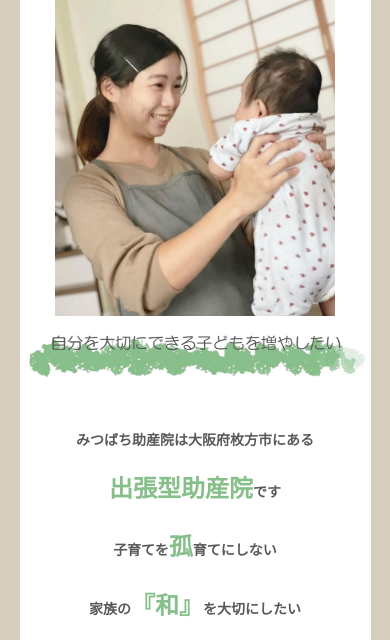
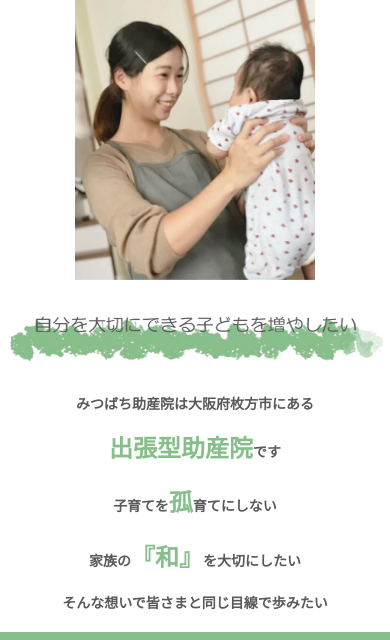
Before and after one commit to k-sekiya23/mw-ver2, a plain HTML site: page index.html in a window 390 px wide. Shown: the part 76-716 px from the top of the page. Drawn offline with Linux system fonts and the light colour scheme; some packages are replaced by stand-ins of ours.

Commit message:
Add files via upload

```diff
--- a/style.css
+++ b/style.css
@@ -25,7 +25,7 @@
 
 @media (max-width:768px){
   .wrap {
-    width: 90%;
+    width: 100%;
     margin: 0 auto;
     padding:16px 0 0 ;
     position: relative;
@@ -43,18 +43,19 @@
 
 .main-img img {
   max-width: 100%;
-  height:auto;
+  height:100%;
 }
 
 .main-sub {
-  width: 600px;
-  height: 100px;
+  max-width: 600px;
+  height: 130px;
   margin: 16px auto;
+  padding: 0 16px;
 }
 
 .main-sub img {
   width: 100%;
-  height: auto;
+  height: 100%;
 }
 
 .contain {
@@ -63,7 +64,7 @@
   background-color: rgba(255,255,255, 0.4);
   text-align: center;
   align-items: center;
-  margin: 32px auto;
+  padding-bottom: 16px;
 }
 
 .main-copy {
@@ -103,8 +104,8 @@
   }
 
   .main-img {
-    width: 280px;
-    height: 300px;
+    width: 240px;
+    height: 280px;
     margin:0 auto;
   }
 
@@ -112,10 +113,6 @@
     width: 100%;
     height: 80px;
     padding: 0;
-  }
-
-  .main-copy {
-    margin: 16px 0 0;
   }
 
   .main-copy p {
```
